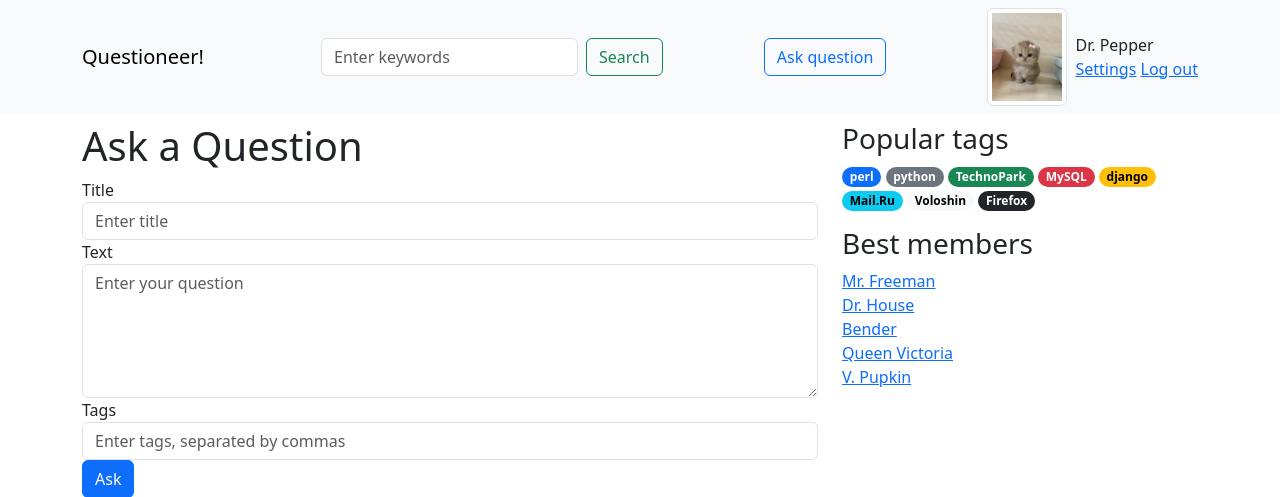
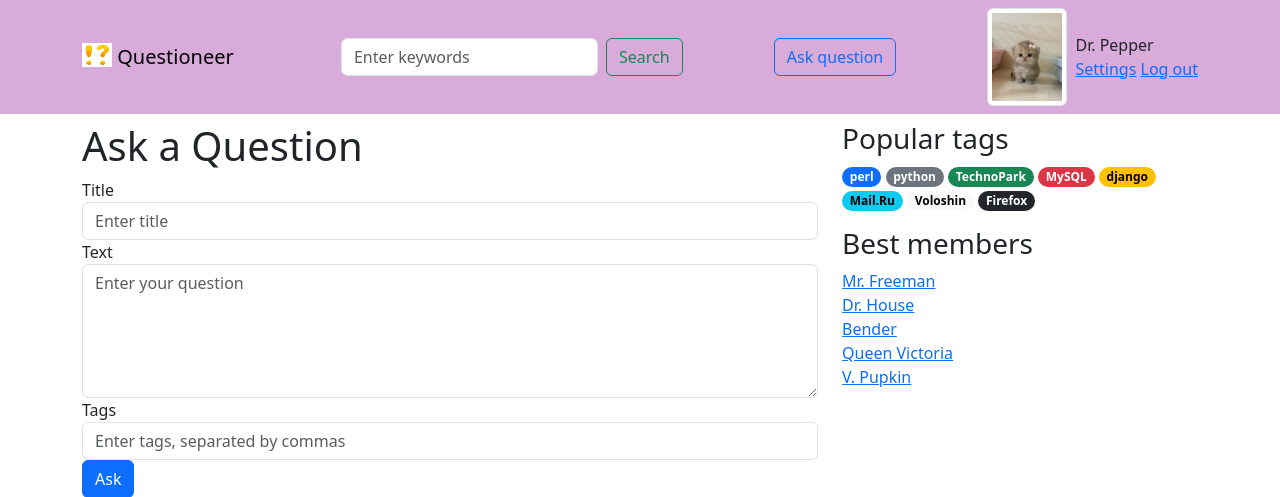
Before and after one commit to marivan-hub/VK_web_sem1, a Django app: page /ask/ in a window 1280 px wide. Shown: the top 497 px of the page. Run offline with Django 4.2, Linux system fonts and the light colour scheme; some libraries are stand-ins or nearby versions.

Commit message:
add icons

```diff
--- a/Technopark_project/QA_project/templates/QA_project/base.html
+++ b/Technopark_project/QA_project/templates/QA_project/base.html
@@ -9,12 +9,16 @@
     <title>Questioneer!</title>
     <link href="{% static 'bootstrap/bootstrap-5.3.3-dist/css/bootstrap.min.css' %}" rel="stylesheet">
     <link href="{% static 'css/styles.css' %}" rel="stylesheet">
+    <link rel="icon" href="{% static 'resources/pictures/icon.jpeg' %}">
 </head>
 
 <body>
-    <nav class="navbar navbar-expand-lg bg-body-tertiary">
+    <nav class="navbar navbar-expand-lg navbar-light" style="background-color: #d9abdb;">
         <div class="container">
-            <a class="navbar-brand" href="/">Questioneer!</a>
+            <a class="navbar-brand" href="/">
+                <img src="{% static 'resources/pictures/icon.jpeg' %}" alt="" width="30" height="24" class="d-inline-block align-text-top">
+                Questioneer
+            </a>
 
             <form class="d-flex" role="search">
                 <input class="form-control me-2" type="search" placeholder="Enter keywords" aria-label="Search">
@@ -28,8 +32,8 @@
                 <div class="content">
                     <div class="content__name">Dr. Pepper</div>
                     <div class="content__links">
-                        <a href="#">Settings</a>
-                        <a href="#">Log out</a>
+                        <a href="/settings">Settings</a>
+                        <a href="/index_logout">Log out</a>
                     </div>
                 </div>
             </div>
```
Also changed, not shown: Technopark_project/db.sqlite3, Technopark_project/static/resources/pictures/icon.jpeg (added).
